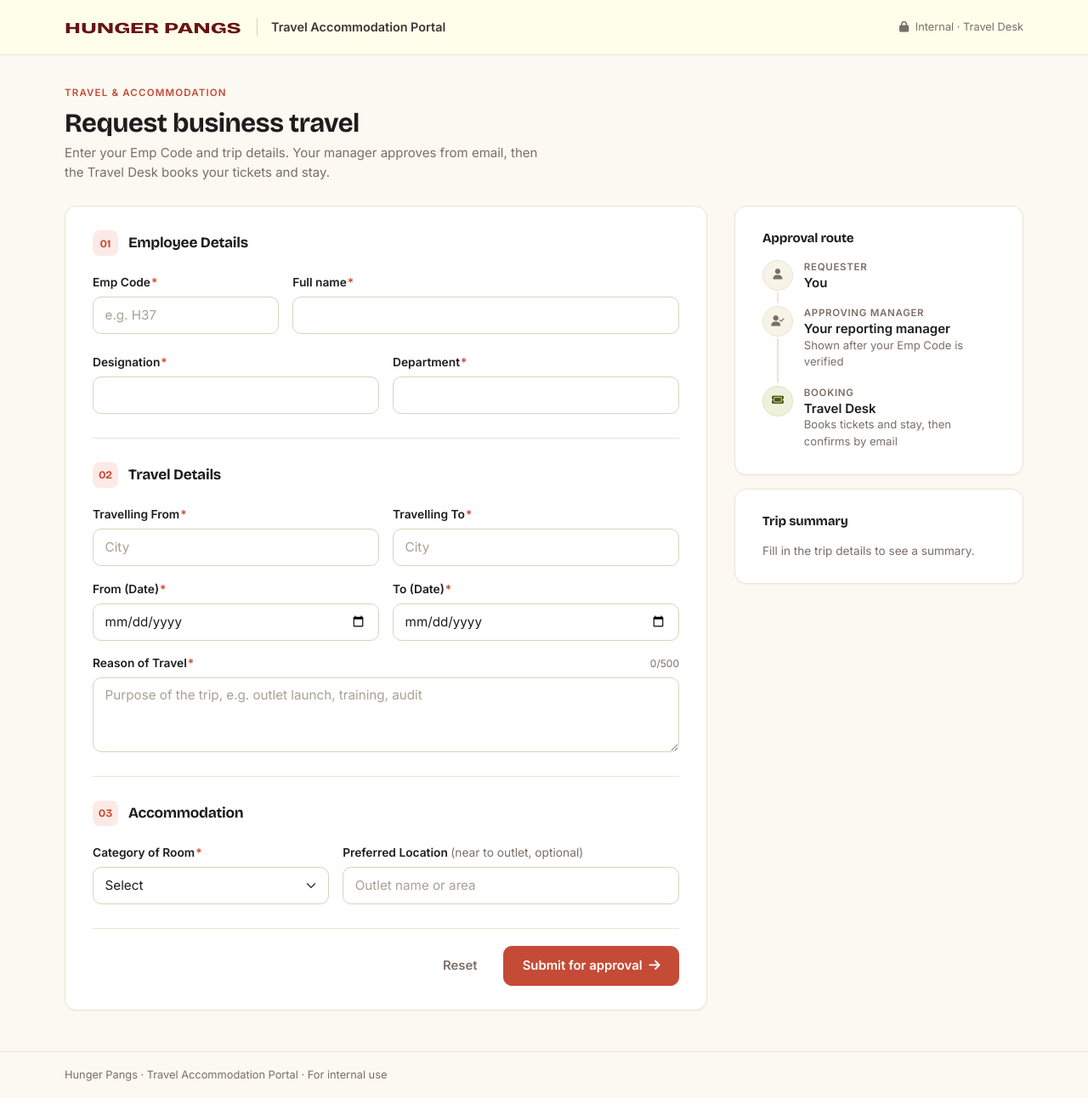
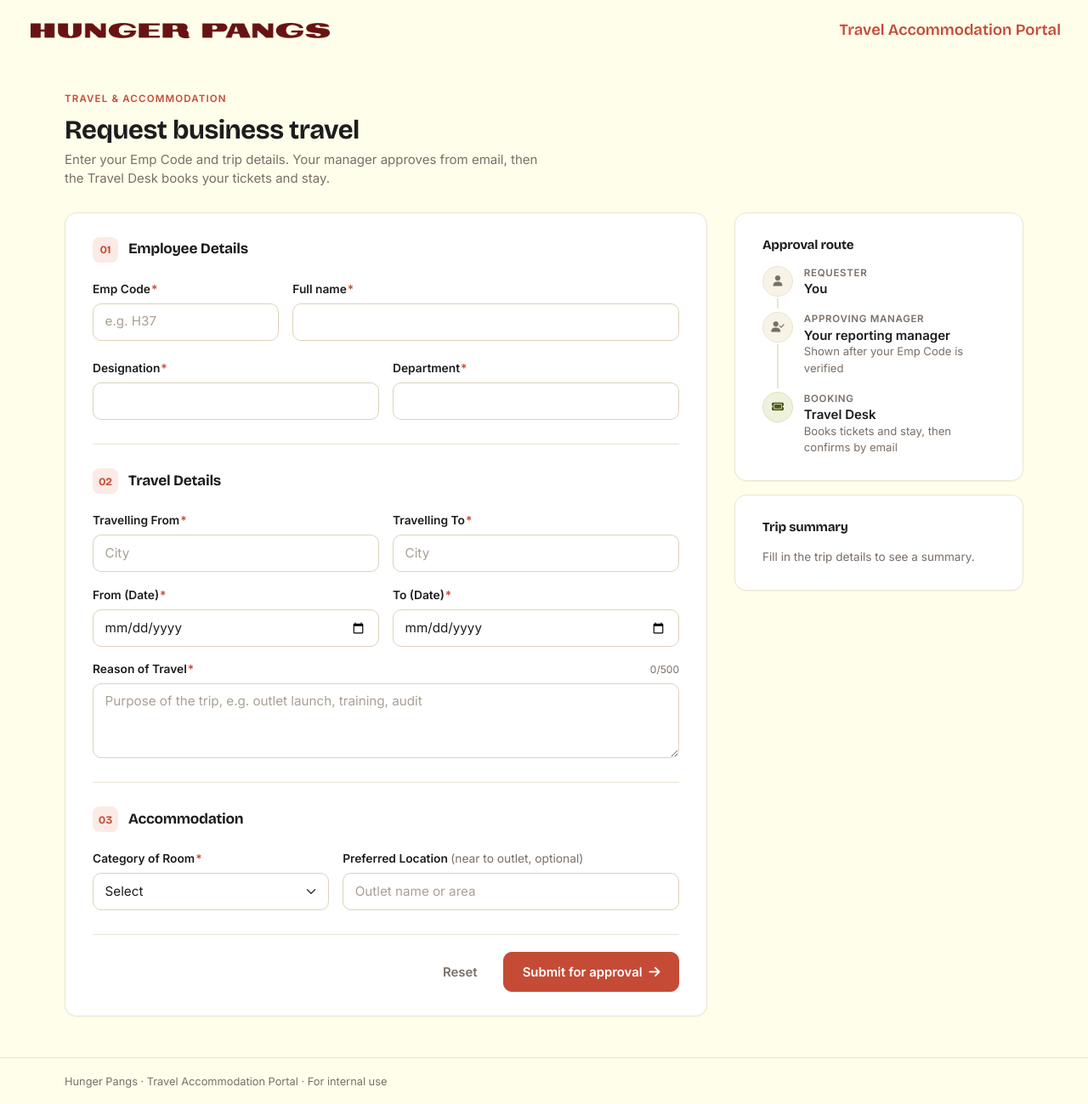
Before and after one commit to intern2dataanalyst-Burma/TravelRequest, a Flask app: page / in a window 1280 px wide. Shown: the whole page at 85% size. Run offline with Flask 3, Linux system fonts and the light colour scheme.

Commit message:
Header matches hungerpangs.com: real wordmark, cream bar, terracotta nav
Co-Authored-By: Claude Opus 5.5 <noreply@anthropic.com>

```diff
--- a/app.py
+++ b/app.py
@@ -345,8 +345,8 @@ def approval_email_html(r):
 # --------------------------------------------------------------------------
 # Routes
 # --------------------------------------------------------------------------
-# /review/ links carry their own signed token; /healthz is for monitoring
-_OPEN_PREFIXES = ("/review/", "/healthz")
+# /review/ links carry their own signed token; /healthz is for monitoring; /static/ is the logo
+_OPEN_PREFIXES = ("/review/", "/healthz", "/static/")
 
 
 @app.before_request
--- a/templates/_brand.html
+++ b/templates/_brand.html
@@ -7,7 +7,7 @@
     --hp-mustard: #c6ad1a;
     --hp-olive: #7f8e28;
     --hp-cream: #fffeeb;
-    --hp-bg: #fbf9f1;          /* page */
+    --hp-bg: #fffeeb;          /* page: same cream as the header, as on hungerpangs.com */
     --hp-surface: #ffffff;     /* cards */
     --hp-tint: #f7f3e6;        /* read-only fields, subtle panels */
     --hp-ink: #1d1d1d;
@@ -24,16 +24,15 @@
   h1, h2, h3, .hp-display { font-family: var(--hp-display); color: var(--hp-ink); letter-spacing: -0.015em; }
 
   /* Header */
-  .hp-header { background: var(--hp-cream); border-bottom: 1px solid var(--hp-line); }
-  .hp-header-inner { max-width: 1160px; margin: 0 auto; height: 64px; padding: 0 1rem; display: flex; align-items: center; justify-content: space-between; gap: 1rem; }
-  .hp-brand { display: flex; align-items: center; gap: 1rem; min-width: 0; color: var(--hp-maroon); text-decoration: none; }
-  .hp-wordmark { width: 210px; height: auto; display: block; flex: 0 0 auto; }
+  /* Same as hungerpangs.com: cream bar, no rule, maroon wordmark left, terracotta nav right */
+  .hp-header { background: var(--hp-cream); display: flex; align-items: center; justify-content: space-between; gap: 1.5rem; padding: 1.4rem 2rem; }
+  .hp-brand { display: block; flex: 0 1 auto; min-width: 0; text-decoration: none; }
+  .hp-wordmark { display: block; width: 360px; max-width: 100%; aspect-ratio: 1878 / 96; background: var(--hp-maroon);
+    -webkit-mask: url("/static/hp-wordmark.png") center / contain no-repeat; mask: url("/static/hp-wordmark.png") center / contain no-repeat; }
   .hp-logo-img { height: 36px; width: auto; display: block; }
-  .hp-divider { width: 1px; height: 22px; background: var(--hp-line-strong); }
-  .hp-app-name { font-weight: 600; font-size: .9rem; color: var(--hp-text); white-space: nowrap; overflow: hidden; text-overflow: ellipsis; }
-  .hp-header-meta { font-size: .8rem; color: var(--hp-muted); white-space: nowrap; }
-  .hp-band { display: none; }
-  @media (max-width: 575px) { .hp-header-meta, .hp-divider, .hp-app-name { display: none; } .hp-wordmark { width: 150px; } }
+  .hp-nav a { font-family: var(--hp-display); font-weight: 600; font-size: 1.15rem; color: var(--hp-terracotta); text-decoration: none; white-space: nowrap; }
+  .hp-nav a:hover { color: var(--hp-maroon); }
+  @media (max-width: 767px) { .hp-header { padding: 1.1rem 1rem; } .hp-wordmark { width: 220px; } .hp-nav { display: none; } }
 
   .page { width: 100%; max-width: 1160px; margin: 0 auto; padding: 2.25rem 1rem 3rem; flex: 1; }
   .page-head { margin-bottom: 1.75rem; }
--- a/templates/_header.html
+++ b/templates/_header.html
@@ -1,19 +1,13 @@
-{# Brand header: Hunger Pangs oval mark (or LOGO_URL if set) + app name #}
+{# Brand header, styled like hungerpangs.com: cream bar, maroon wordmark, terracotta nav text #}
 <header class="hp-header">
-  <div class="hp-header-inner">
-    <a class="hp-brand" href="/">
-      {% if logo_url %}
-        <img src="{{ logo_url }}" alt="Hunger Pangs" class="hp-logo-img" onerror="this.style.display='none'">
-      {% else %}
-        <svg class="hp-wordmark" viewBox="0 0 360 32" role="img" aria-label="Hunger Pangs">
-          <text x="0" y="27" fill="#681313" font-family="Bricolage Grotesque, sans-serif" font-weight="800" font-size="31"
-                textLength="356" lengthAdjust="spacingAndGlyphs">HUNGER PANGS</text>
-        </svg>
-      {% endif %}
-      <span class="hp-divider" aria-hidden="true"></span>
-      <span class="hp-app-name">{{ app_name or 'Travel Accommodation Portal' }}</span>
-    </a>
-    <span class="hp-header-meta"><i class="fas fa-lock me-1"></i> Internal &middot; Travel Desk</span>
-  </div>
-  <div class="hp-band"></div>
+  <a class="hp-brand" href="/" aria-label="Hunger Pangs - Travel Accommodation Portal">
+    {% if logo_url %}
+      <img src="{{ logo_url }}" alt="Hunger Pangs" class="hp-logo-img" onerror="this.style.display='none'">
+    {% else %}
+      <span class="hp-wordmark" role="img" aria-label="Hunger Pangs"></span>
+    {% endif %}
+  </a>
+  <nav class="hp-nav">
+    <a href="/">{{ app_name or 'Travel Accommodation Portal' }}</a>
+  </nav>
 </header>
```
Also changed, not shown: static/hp-wordmark.png (added).
